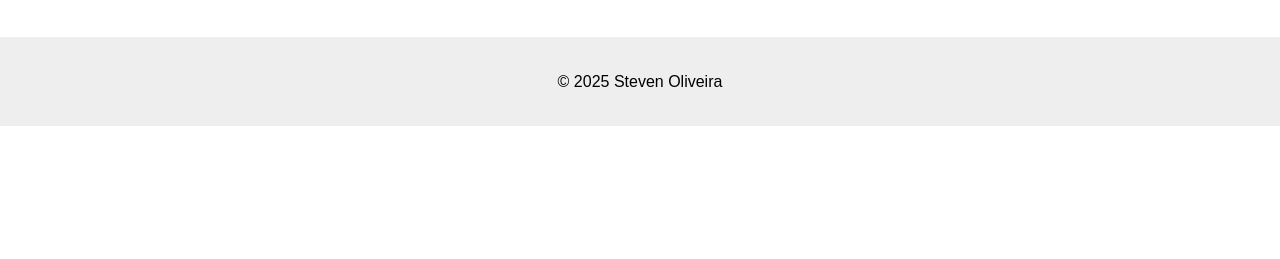
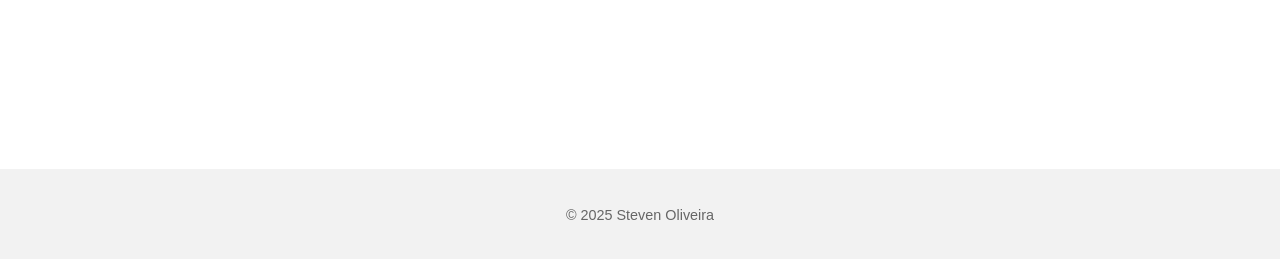
Before and after one commit to VladChocula/SroShowSite, a plain HTML site: page about.html in a window 1280 px wide. Shown: the part 539-798 px from the top of the page. Drawn offline with Linux system fonts and the light colour scheme.

Commit message:
sticky-footer
-implemented a sticky footer

```diff
--- a/about.html
+++ b/about.html
@@ -7,8 +7,9 @@
         <link rel="stylesheet" href="style.css"/>
     </head>
     <body>
+        <div class="page-wrapper">
             <div id="header"></div>
-
+            <main>
                 <div class="about">
                     <section class="about-main" id="about">
                         <h2>About Me</h2>
@@ -30,9 +31,9 @@
                         </div>
                     </section>
                 </div>
-
-
+            </main>
         <div id="footer"></div>
+        </div>
         <script src="script.js"></script>
     </body>
 </html>
--- a/style.css
+++ b/style.css
@@ -64,6 +64,16 @@
   box-shadow: 0 4px 12px rgba(0, 0, 0, 0.1);
 }
 
+.page-wrapper {
+  display: flex;
+  flex-direction: column;
+  min-height: 100vh;
+}
+
+main {
+  flex: 1;
+}
+
 body {
     font-family: sans-serif;
     margin: 0;
@@ -84,7 +94,9 @@ body {
   }
 
   footer {
+    background-color: #f2f2f2;
     text-align: center;
-    padding: 1rem;
-    background: #eee;
+    padding: 20px 0;
+    font-size: 0.9rem;
+    color: #666;
   }
```
Also changed, not shown: contact.html (+4 -2 lines), index.html (+4 -2 lines), projects.html (+4 -2 lines). Lines whose indentation alone changed are shown as unchanged.
